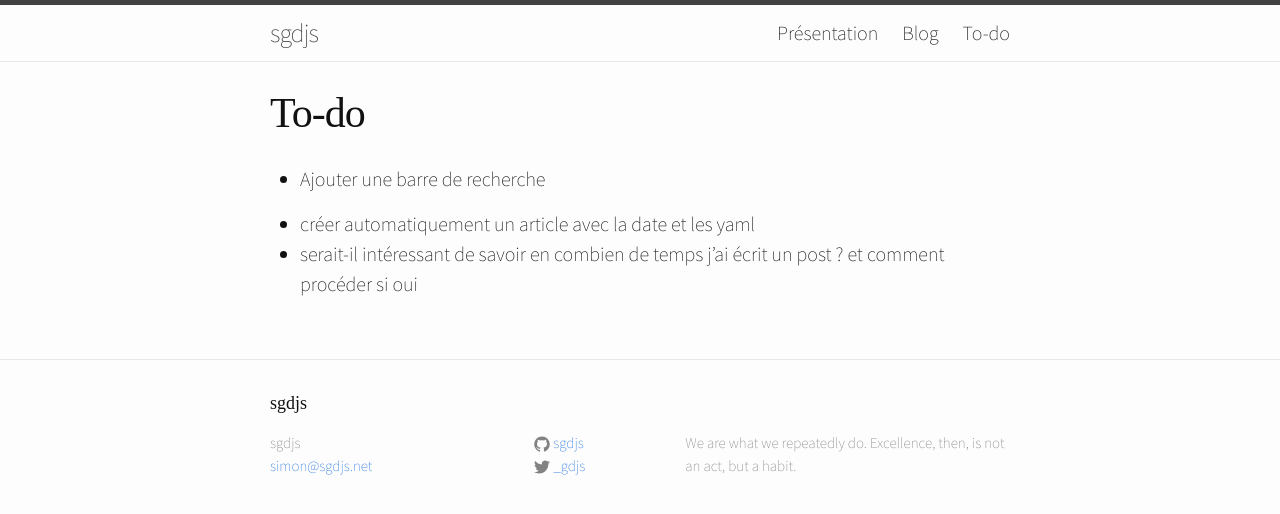
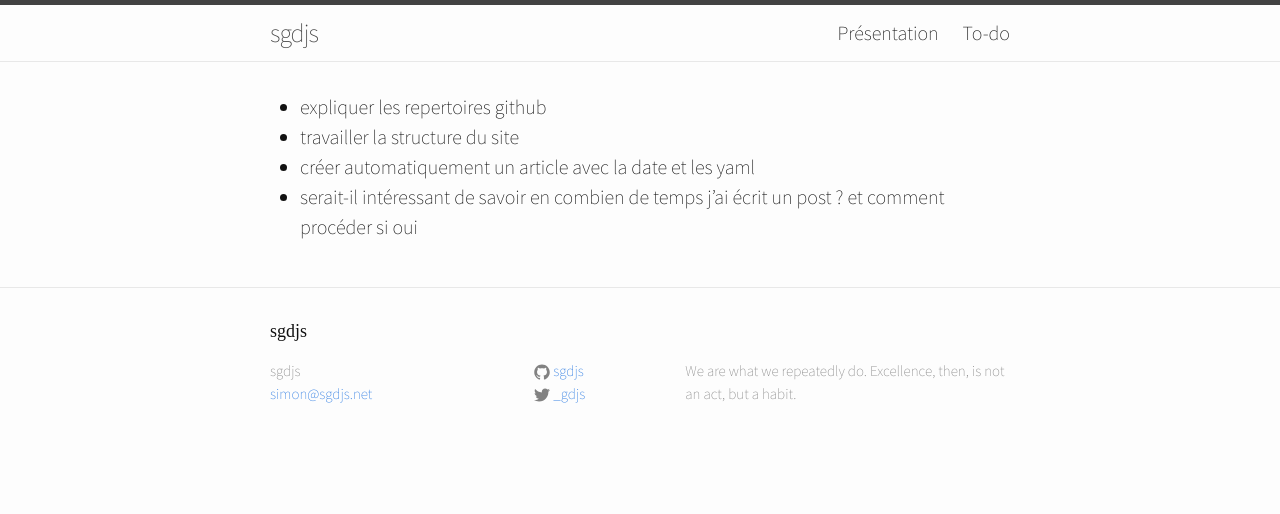
Before and after one commit to sgdjs/sgdjs.github.io, a Jekyll site: the page built from todo.md, in a window 1280 px wide. Shown: the top 514 px of the page. Built offline with Jekyll 4.4.1, drawn with Linux system fonts in a browser that asks for light colours; some web fonts are replaced.

Commit message:
Revert "Merge branch 'reorganise' into font"
because will test online
This reverts commit bc388ca5f1d3726758a68aeb0208b4705151226e, reversing
changes made to 5f463e67ad0d51eeb2ca3f72b3a13ce6bd16e9c5.

```diff
--- a/todo.md
+++ b/todo.md
@@ -1,11 +1,10 @@
 ---
-layout: page
+layout: default
 title: To-do
-permalink: /todo/
 ---
 
-* Ajouter une barre de recherche
-
+* expliquer les repertoires github
+* travailler la structure du site
 * créer automatiquement un article avec la date et les yaml
 * serait-il intéressant de savoir en combien de temps j'ai écrit un
   post ? et comment procéder si oui
```
Also changed, not shown: blog/index.html (deleted, +0 -24 lines), index.html (+12 -16 lines).
